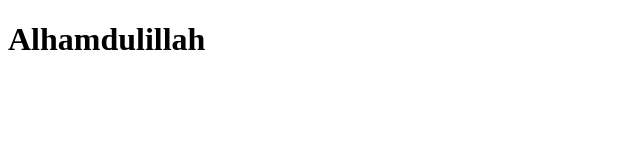
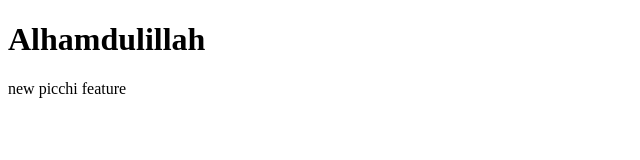
Before and after one commit to MS-Miftah/LocalRepo, a plain HTML site: page index.html in a window 1280 px wide. Shown: the whole page, without its empty margins (0-640 px from the left). Drawn offline with Linux system fonts and the light colour scheme.

Commit message:
new feature added

```diff
--- a/index.html
+++ b/index.html
@@ -7,5 +7,6 @@
 </head>
 <body>
     <h1>Alhamdulillah</h1>
+    <p>new picchi feature</p>
 </body>
 </html>
```
